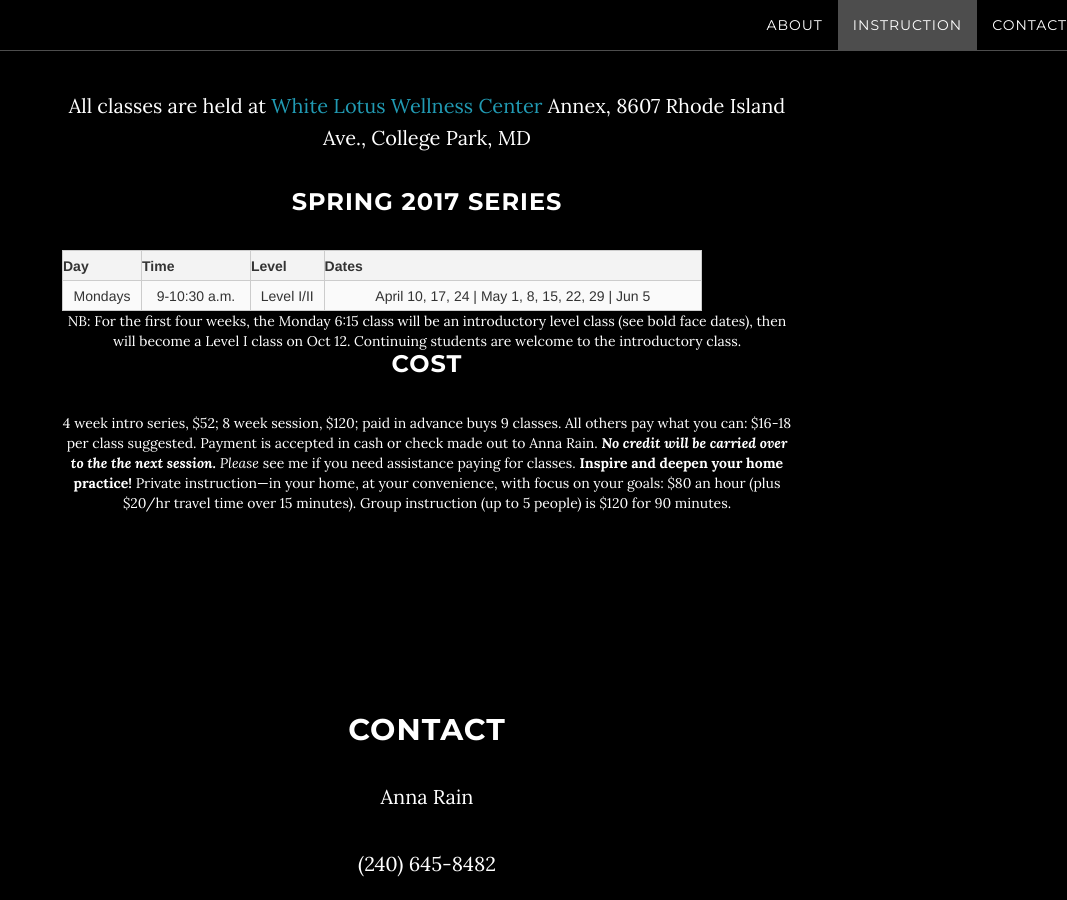
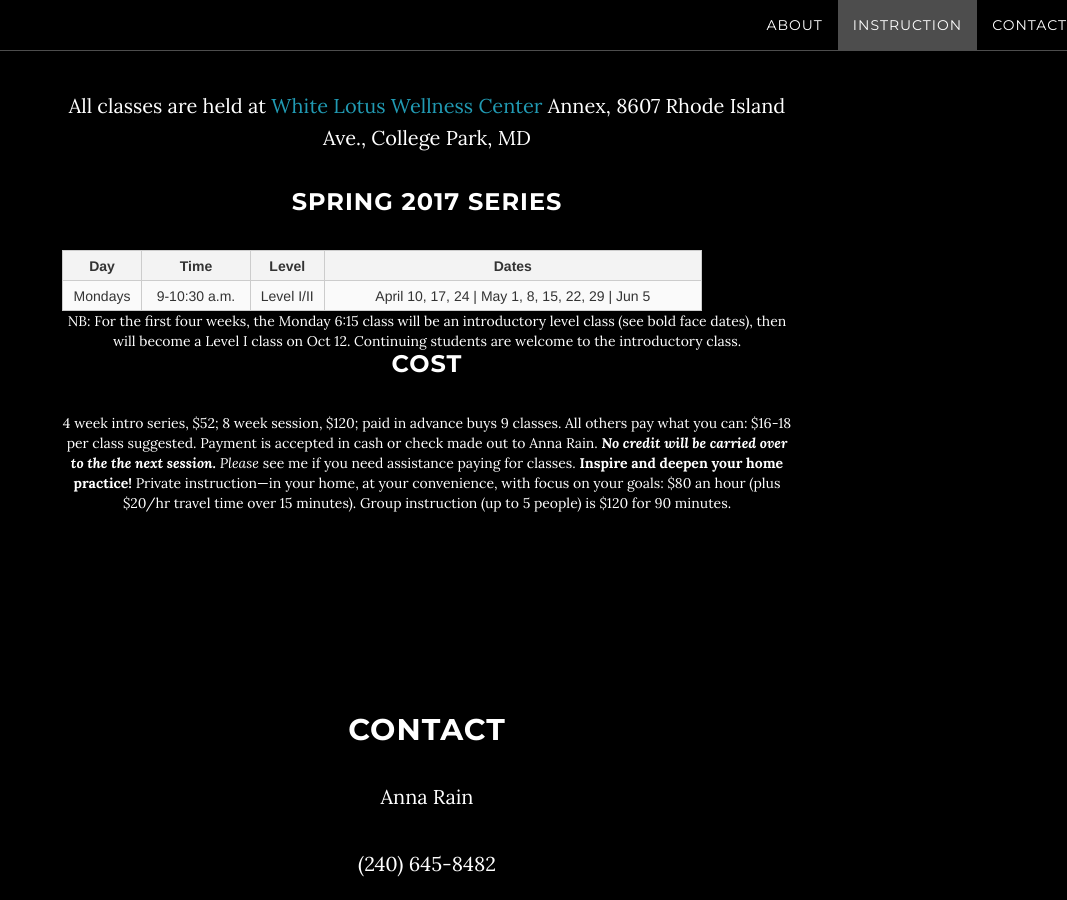
Before and after one commit to AnnaRainYoga/annarainyoga.github.io, a Jekyll site: the page built from index.html, in a window 1280 px wide and 900 px high, scrolled down 2163 px. Shown: the whole window, without its empty margins (213-1280 px from the left). Built offline with Jekyll 4.4.1, drawn with Linux system fonts in a browser that asks for light colours.

Commit message:
update grayscale.css to include simple table style

```diff
--- a/_includes/css/grayscale.css
+++ b/_includes/css/grayscale.css
@@ -375,7 +375,7 @@ border-collapse:
 collapse; border-spacing: 0;
 }
 
-td, th { border: 1px solid #CCC; height: 30px; } /* Make cells a bit taller */
+td, th { border: 1px solid #CCC; height: 30px; text-align:center; } /* Make cells a bit taller */
 
 th {
 background: #F3F3F3; /* Light grey background */
```
